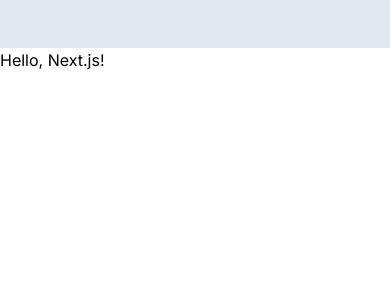
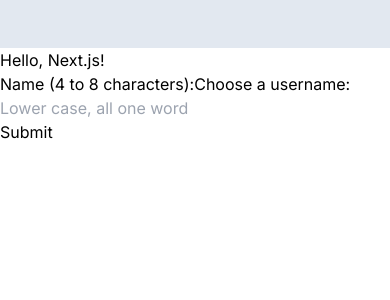
Before and after one commit to jmoner17/wordle-clone, a Next.js app: page /example-folder in a window 390 px wide. Shown: the top 300 px of the page. Built offline with nearby package versions, Linux system fonts and the light colour scheme.

Commit message:
hamburger

```diff
--- a/src/app/(pages)/example-folder/page.js
+++ b/src/app/(pages)/example-folder/page.js
@@ -3,12 +3,23 @@
 
 export default function Home () {
 
-
+  //let theText = myTextInput.value;
 
   //this is where you will put html function javascript stuff goes above
   return (
     <div>
       <h1>Hello, Next.js!</h1>
+        <label for="name">Name (4 to 8 characters):</label>
+        <label for="uname">Choose a username: </label>
+         <input
+          type="text"
+          id="uname"
+          name="name"
+          placeholder="Lower case, all one word" />
+        <div>
+           <button>Submit</button>
+       </div>
     </div>
+
   );
 };
```
